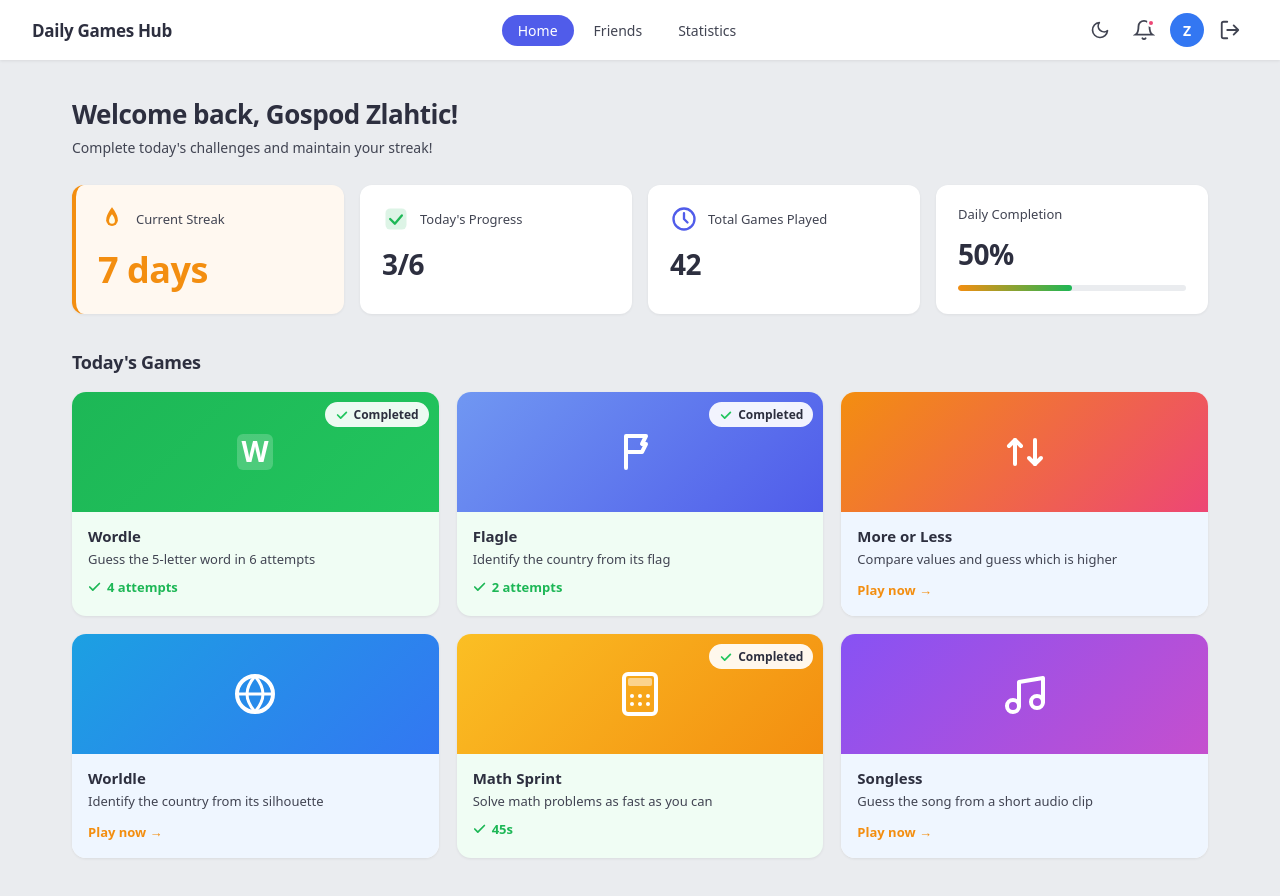
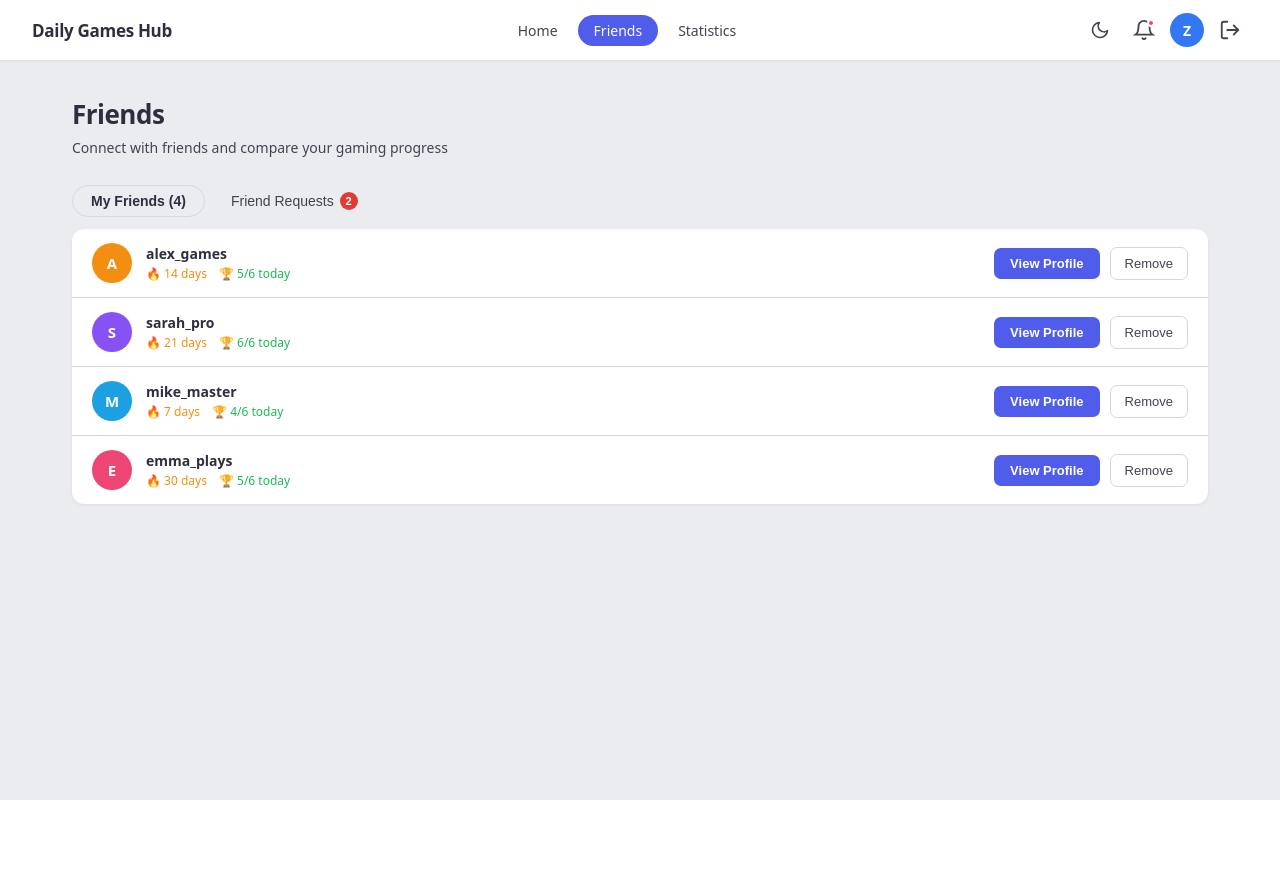
Before and after one commit to SPVRV1/Daily-Games-Hub, a React (Vite) app in the folder frontend/: page /friends in a window 1280 px wide. Shown: the top 896 px of the page. After the commit the page ends 800 px from the top, so only its background shows below. Built offline with nearby package versions, Linux system fonts and the light colour scheme.

Commit message:
Add friends page

```diff
--- a/frontend/src/App.tsx
+++ b/frontend/src/App.tsx
@@ -1,7 +1,16 @@
+import { BrowserRouter, Routes, Route } from "react-router-dom";
 import Home from "./pages/Home";
+import Friends from "./pages/Friends";
 
 function App() {
-    return <Home />;
+    return (
+        <BrowserRouter>
+            <Routes>
+                <Route path="/"        element={<Home />} />
+                <Route path="/friends" element={<Friends />} />
+            </Routes>
+        </BrowserRouter>
+    );
 }
 
 export default App;
--- /dev/null
+++ b/frontend/src/pages/Friends.css
@@ -0,0 +1,157 @@
+.fp-tabs {
+    display: flex;
+    align-items: center;
+    gap: 8px;
+    margin-bottom: 12px;
+}
+
+.fp-tab {
+    display: inline-flex;
+    align-items: center;
+    gap: 6px;
+    padding: 7px 18px;
+    background: transparent;
+    border: none;
+    border-radius: 999px;
+    color: var(--text);
+    font-size: 14px;
+    font-weight: 500;
+    cursor: pointer;
+    transition: background 0.15s, color 0.15s, border-color 0.15s;
+}
+
+.fp-tab--active {
+    background: transparent;
+    border: 1px solid var(--border);
+    color: var(--text-dark);
+    font-weight: 600;
+}
+
+.fp-tab:not(.fp-tab--active):hover {
+    background: var(--bg);
+    color: var(--text-dark);
+}
+
+.fp-badge {
+    background: #e53935;
+    color: #fff;
+    font-size: 11px;
+    font-weight: 700;
+    border-radius: 999px;
+    min-width: 18px;
+    height: 18px;
+    display: inline-flex;
+    align-items: center;
+    justify-content: center;
+    padding: 0 5px;
+    line-height: 1;
+}
+
+.fp-card {
+    background: var(--card-bg);
+    border-radius: 12px;
+    box-shadow: 0 1px 3px rgba(0,0,0,0.07);
+    overflow: hidden;
+}
+
+.fp-row {
+    display: flex;
+    align-items: center;
+    gap: 14px;
+    padding: 14px 20px;
+}
+
+.fp-row--border {
+    border-bottom: 1px solid var(--border);
+}
+
+.fp-avatar {
+    width: 40px;
+    height: 40px;
+    border-radius: 50%;
+    color: #fff;
+    font-size: 15px;
+    font-weight: 700;
+    display: flex;
+    align-items: center;
+    justify-content: center;
+    flex-shrink: 0;
+    user-select: none;
+}
+
+.fp-info {
+    flex: 1;
+    min-width: 0;
+}
+
+.fp-name {
+    display: block;
+    font-size: 14px;
+    font-weight: 600;
+    color: var(--text-dark);
+    margin-bottom: 2px;
+}
+
+.fp-meta {
+    display: flex;
+    gap: 12px;
+}
+
+.fp-streak {
+    font-size: 12px;
+    font-weight: 500;
+    color: var(--orange);
+}
+
+.fp-games {
+    font-size: 12px;
+    font-weight: 500;
+    color: var(--green);
+}
+
+.fp-actions {
+    display: flex;
+    align-items: center;
+    gap: 10px;
+    flex-shrink: 0;
+}
+
+.fp-btn-view {
+    padding: 8px 16px;
+    background: var(--primary);
+    color: #fff;
+    border: none;
+    border-radius: 7px;
+    font-size: 13px;
+    font-weight: 600;
+    cursor: pointer;
+    transition: opacity 0.15s;
+}
+
+.fp-btn-view:hover {
+    opacity: 0.88;
+}
+
+.fp-btn-remove {
+    background: none;
+    border: 1px solid var(--border);
+    border-radius: 7px;
+    padding: 8px 14px;
+    color: var(--text);
+    font-size: 13px;
+    font-weight: 500;
+    cursor: pointer;
+    transition: color 0.15s, border-color 0.15s;
+}
+
+.fp-btn-remove:hover {
+    color: var(--text-dark);
+    border-color: var(--text);
+}
+
+.fp-empty {
+    padding: 36px;
+    text-align: center;
+    color: var(--text);
+    font-size: 14px;
+}
--- /dev/null
+++ b/frontend/src/pages/Friends.tsx
@@ -0,0 +1,133 @@
+import { useState } from "react";
+import "./Friends.css";
+
+//example info
+const FRIENDS = [
+    { id: 1, name: "alex_games",  streak: 14, games: "5/6", color: "#f38e10" },
+    { id: 2, name: "sarah_pro",   streak: 21, games: "6/6", color: "#8752f4" },
+    { id: 3, name: "mike_master", streak: 7,  games: "4/6", color: "#1ca0e2" },
+    { id: 4, name: "emma_plays",  streak: 30, games: "5/6", color: "#ed4675" },
+];
+
+const REQUESTS = [
+    { id: 5, name: "daily_gamer", streak: 5,  games: "3/6", color: "#1db756" },
+    { id: 6, name: "puzzle_king", streak: 12, games: "6/6", color: "#505cea" },
+];
+
+export default function Friends() {
+    const [dark, setDark]       = useState(false);
+    const [tab, setTab]         = useState<"friends" | "requests">("friends");
+    const [friends, setFriends] = useState(FRIENDS);
+
+    const filtered = tab === "friends" ? friends : REQUESTS;
+
+    return (
+        <div className={`home${dark ? " dark" : ""}`}>
+            {/* Navbar */}
+            <nav className="navbar">
+                <span className="navbar-brand">Daily Games Hub</span>
+                <div className="navbar-links">
+                    <a href="/" className="nav-link">Home</a>
+                    <a href="Friends" className="nav-link active">Friends</a>
+                    <a href="#" className="nav-link">Statistics</a>
+                </div>
+                <div className="navbar-right">
+                    <button className="icon-btn" aria-label="Toggle theme" onClick={() => setDark(!dark)}>
+                        {dark ? (
+                            /* Sun */
+                            <svg viewBox="0 0 24 24" fill="none" width="20" height="20">
+                                <circle cx="12" cy="12" r="4" stroke="currentColor" strokeWidth="2" />
+                                <path d="M12 2v2M12 20v2M4.22 4.22l1.42 1.42M18.36 18.36l1.42 1.42M2 12h2M20 12h2M4.22 19.78l1.42-1.42M18.36 5.64l1.42-1.42" stroke="currentColor" strokeWidth="2" strokeLinecap="round" />
+                            </svg>
+                        ) : (
+                            /* Half moon */
+                            <svg viewBox="0 0 24 24" fill="none" width="20" height="20">
+                                <path d="M21 12.79A9 9 0 1 1 11.21 3 7 7 0 0 0 21 12.79z" stroke="currentColor" strokeWidth="2" strokeLinecap="round" strokeLinejoin="round" />
+                            </svg>
+                        )}
+                    </button>
+                    <button className="icon-btn" aria-label="Notifications">
+                        <svg viewBox="0 0 24 24" fill="none" width="22" height="22">
+                            <path d="M18 8a6 6 0 0 0-12 0c0 7-3 9-3 9h18s-3-2-3-9" stroke="currentColor" strokeWidth="2" strokeLinecap="round" />
+                            <path d="M13.73 21a2 2 0 0 1-3.46 0" stroke="currentColor" strokeWidth="2" strokeLinecap="round" />
+                        </svg>
+                        <span className="notif-dot" />
+                    </button>
+                    <div className="avatar">Z</div>
+                    <button className="icon-btn" aria-label="Logout">
+                        <svg viewBox="0 0 24 24" fill="none" width="22" height="22">
+                            <path d="M9 21H5a2 2 0 0 1-2-2V5a2 2 0 0 1 2-2h4" stroke="currentColor" strokeWidth="2" strokeLinecap="round" />
+                            <path d="M16 17l5-5-5-5M21 12H9" stroke="currentColor" strokeWidth="2" strokeLinecap="round" strokeLinejoin="round" />
+                        </svg>
+                    </button>
+                </div>
+            </nav>
+
+            <main className="content">
+                <div className="welcome">
+                    <h1>Friends</h1>
+                    <p>Connect with friends and compare your gaming progress</p>
+                </div>
+
+                {/* Tabs */}
+                <div className="fp-tabs">
+                    <button
+                        className={`fp-tab${tab === "friends" ? " fp-tab--active" : ""}`}
+                        onClick={() => setTab("friends")}
+                    >
+                        My Friends ({friends.length})
+                    </button>
+                    <button
+                        className={`fp-tab${tab === "requests" ? " fp-tab--active" : ""}`}
+                        onClick={() => setTab("requests")}
+                    >
+                        Friend Requests
+                        <span className="fp-badge">{REQUESTS.length}</span>
+                    </button>
+                </div>
+
+                {/* List */}
+                <div className="fp-card">
+                    {filtered.map((f, i) => (
+                        <div
+                            className={`fp-row${i < filtered.length - 1 ? " fp-row--border" : ""}`}
+                            key={f.id}
+                        >
+                            <div className="fp-avatar" style={{ background: f.color }}>
+                                {f.name[0].toUpperCase()}
+                            </div>
+                            <div className="fp-info">
+                                <span className="fp-name">{f.name}</span>
+                                <div className="fp-meta">
+                                    <span className="fp-streak">🔥 {f.streak} days</span>
+                                    <span className="fp-games">🏆 {f.games} today</span>
+                                </div>
+                            </div>
+                            <div className="fp-actions">
+                                {tab === "requests" ? (
+                                    <>
+                                        <button className="fp-btn-view">Accept</button>
+                                        <button className="fp-btn-remove">Decline</button>
+                                    </>
+                                ) : (
+                                    <>
+                                        <button className="fp-btn-view">View Profile</button>
+                                        <button
+                                            className="fp-btn-remove"
+                                            onClick={() => setFriends(prev => prev.filter(x => x.id !== f.id))}
+                                        >
+                                            Remove
+                                        </button>
+                                    </>
+                                )}
+                            </div>
+                        </div>
+                    ))}
+                    {filtered.length === 0 && (
+                        <p className="fp-empty">No results found.</p>
+                    )}
+                </div>
+            </main>
+        </div>
+    );
+}
--- a/frontend/src/pages/Home.tsx
+++ b/frontend/src/pages/Home.tsx
@@ -140,8 +140,8 @@ export default function Home() {
             <nav className="navbar">
                 <span className="navbar-brand">Daily Games Hub</span>
                 <div className="navbar-links">
-                    <a href="#" className="nav-link active">Home</a>
-                    <a href="#" className="nav-link">Friends</a>
+                    <a href="/" className="nav-link active">Home</a>
+                    <a href="Friends" className="nav-link">Friends</a>
                     <a href="#" className="nav-link">Statistics</a>
                 </div>
                 <div className="navbar-right">
```
